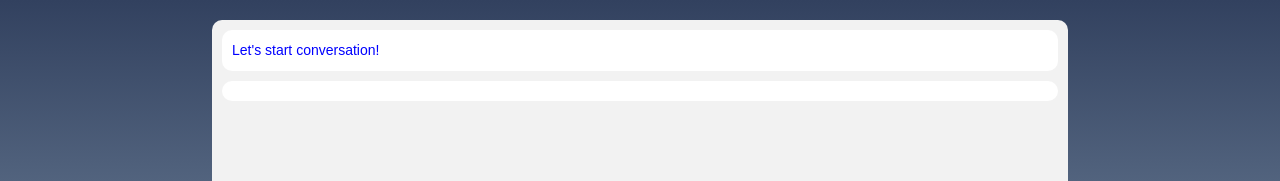
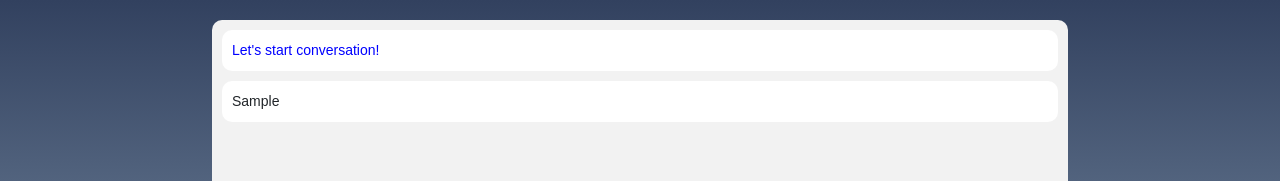
Before and after one commit to AstroHyo/Tutor-App, a React (Create React App) app in the folder frontend/tutorapp/: page /chatWithTutor in a window 1280 px wide. Both pictures are taken after typing "Sample" into the empty fields and a click on the button "Send". Shown: the top 181 px of the page. Built offline with nearby package versions, Linux system fonts and the light colour scheme; no server answers.

Commit message:
(FE) Edit message.map

```diff
--- a/frontend/tutorapp/src/routes/Chatbot.js
+++ b/frontend/tutorapp/src/routes/Chatbot.js
@@ -83,7 +83,7 @@ function Chatbot() {
         </div>
         {messages.map((message, index) => (
           <div className="chat-message" key={index}>
-            <p>{message.text}</p>
+            <p>{message}</p>
           </div>
         ))}
       </div>
```
